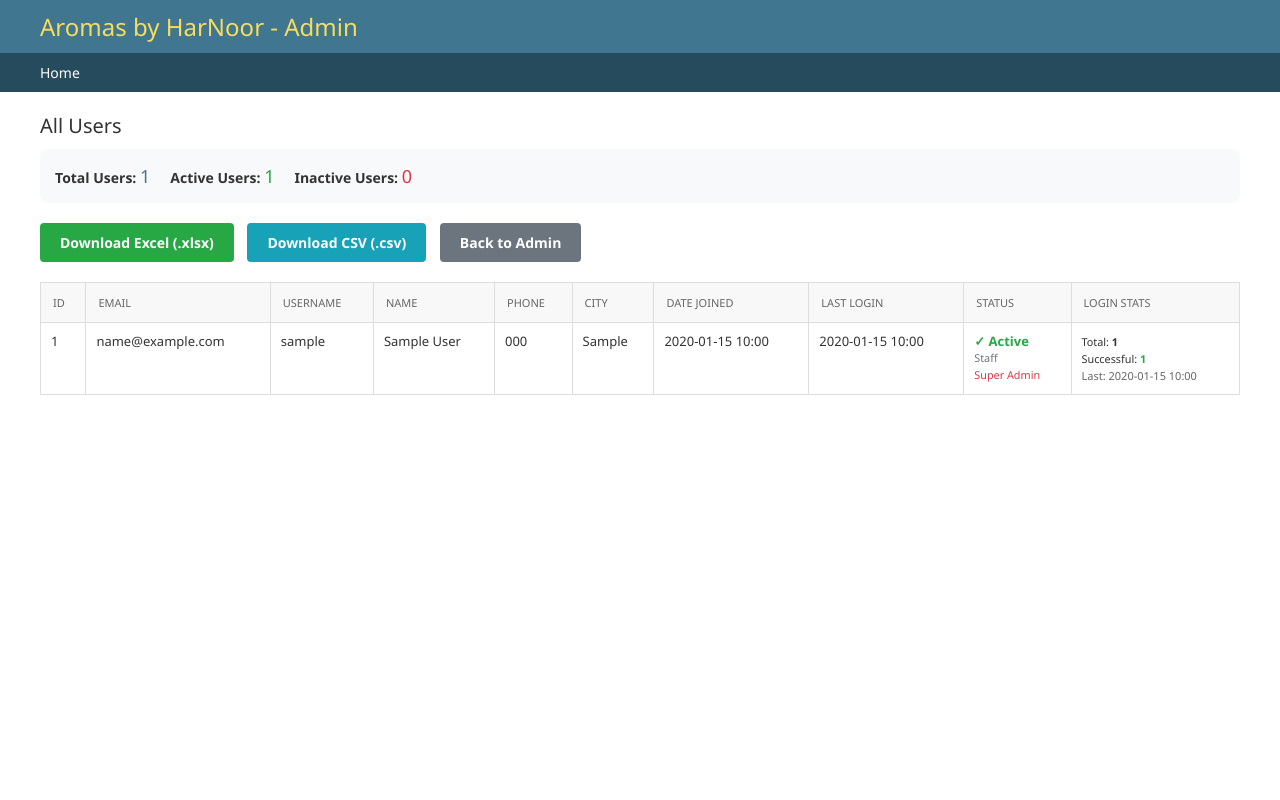
After one commit to BharatGaytri04/aromas, a Django app: a page that uses templates/admin/view_users.html in a window 1280 px wide. The commit adds this page. Run offline with Django 5.2, Linux system fonts and the light colour scheme; a user stored in the database is signed in; tables that the repository leaves empty hold one stand-in row (values such as "Sample post").

Commit message:
Add user export feature: Excel/CSV export, view all users page, and enhanced admin panel

```diff
--- a/aromas/urls.py
+++ b/aromas/urls.py
@@ -23,11 +23,15 @@ from django.conf.urls.static import static
 
 from . import views
 from .admin_utils import download_database
+from accounts.admin_views import view_all_users, export_users_excel, export_users_csv
 from accounts.views import honeypot_admin_login
 
 urlpatterns = [
     path('admin/', honeypot_admin_login, name='admin_honeypot'),
     path(f'{settings.ADMIN_URL}download-database/', download_database, name='admin_download_database'),
+    path(f'{settings.ADMIN_URL}view-users/', view_all_users, name='admin_view_users'),
+    path(f'{settings.ADMIN_URL}export-users-excel/', export_users_excel, name='admin_export_users_excel'),
+    path(f'{settings.ADMIN_URL}export-users-csv/', export_users_csv, name='admin_export_users_csv'),
     path(settings.ADMIN_URL, admin.site.urls),
     path('', views.home, name='home'),
     path('store/', include('store.urls')),
--- a/requirements.txt
+++ b/requirements.txt
@@ -17,4 +17,7 @@ razorpay==1.4.2
 # Environment configuration
 python-dotenv==1.0.1
 
+# Excel export
+openpyxl==3.1.2
+
 # Development tools
--- /dev/null
+++ b/templates/admin/view_users.html
@@ -0,0 +1,127 @@
+{% extends "admin/base.html" %}
+{% load static %}
+
+{% block title %}All Users | Aromas by HarNoor Admin{% endblock %}
+
+{% block branding %}
+<h1 id="site-name">
+    <a href="{% url 'admin:index' %}">Aromas by HarNoor - Admin</a>
+</h1>
+{% endblock %}
+
+{% block content %}
+<div id="content-main">
+<div style="margin-bottom: 20px;">
+    <h1 style="margin-bottom: 10px;">All Users</h1>
+    <div style="background: #f8f9fa; padding: 15px; border-radius: 8px; margin-bottom: 20px;">
+        <div style="display: flex; gap: 20px; flex-wrap: wrap;">
+            <div>
+                <strong>Total Users:</strong> <span style="color: #417690; font-size: 18px;">{{ total_users }}</span>
+            </div>
+            <div>
+                <strong>Active Users:</strong> <span style="color: #28a745; font-size: 18px;">{{ active_users }}</span>
+            </div>
+            <div>
+                <strong>Inactive Users:</strong> <span style="color: #dc3545; font-size: 18px;">{{ inactive_users }}</span>
+            </div>
+        </div>
+    </div>
+
+    <div style="margin-bottom: 20px;">
+        <a href="{% url 'admin_export_users_excel' %}"
+           class="button"
+           style="background-color: #28a745; color: white; padding: 10px 20px; text-decoration: none; border-radius: 4px; font-weight: bold; margin-right: 10px; display: inline-block;">
+            <i class="fas fa-file-excel"></i> Download Excel (.xlsx)
+        </a>
+        <a href="{% url 'admin_export_users_csv' %}"
+           class="button"
+           style="background-color: #17a2b8; color: white; padding: 10px 20px; text-decoration: none; border-radius: 4px; font-weight: bold; display: inline-block;">
+            <i class="fas fa-file-csv"></i> Download CSV (.csv)
+        </a>
+        <a href="{% url 'admin:index' %}"
+           class="button"
+           style="background-color: #6c757d; color: white; padding: 10px 20px; text-decoration: none; border-radius: 4px; font-weight: bold; margin-left: 10px; display: inline-block;">
+            <i class="fas fa-arrow-left"></i> Back to Admin
+        </a>
+    </div>
+</div>
+
+<div style="overflow-x: auto;">
+    <table style="width: 100%; border-collapse: collapse; background: white; box-shadow: 0 2px 4px rgba(0,0,0,0.1);">
+        <thead>
+            <tr style="background: #417690; color: white;">
+                <th style="padding: 12px; text-align: left; border: 1px solid #ddd;">ID</th>
+                <th style="padding: 12px; text-align: left; border: 1px solid #ddd;">Email</th>
+                <th style="padding: 12px; text-align: left; border: 1px solid #ddd;">Username</th>
+                <th style="padding: 12px; text-align: left; border: 1px solid #ddd;">Name</th>
+                <th style="padding: 12px; text-align: left; border: 1px solid #ddd;">Phone</th>
+                <th style="padding: 12px; text-align: left; border: 1px solid #ddd;">City</th>
+                <th style="padding: 12px; text-align: left; border: 1px solid #ddd;">Date Joined</th>
+                <th style="padding: 12px; text-align: left; border: 1px solid #ddd;">Last Login</th>
+                <th style="padding: 12px; text-align: left; border: 1px solid #ddd;">Status</th>
+                <th style="padding: 12px; text-align: left; border: 1px solid #ddd;">Login Stats</th>
+            </tr>
+        </thead>
+        <tbody>
+            {% for user_info in users %}
+            {% with user=user_info.user %}
+            <tr style="border-bottom: 1px solid #ddd;">
+                <td style="padding: 10px; border: 1px solid #ddd;">{{ user.id }}</td>
+                <td style="padding: 10px; border: 1px solid #ddd;">{{ user.email }}</td>
+                <td style="padding: 10px; border: 1px solid #ddd;">{{ user.username }}</td>
+                <td style="padding: 10px; border: 1px solid #ddd;">{{ user.get_full_name }}</td>
+                <td style="padding: 10px; border: 1px solid #ddd;">{{ user.phone_number|default:"-" }}</td>
+                <td style="padding: 10px; border: 1px solid #ddd;">{{ user.city|default:"-" }}</td>
+                <td style="padding: 10px; border: 1px solid #ddd;">{{ user.date_joined|date:"Y-m-d H:i" }}</td>
+                <td style="padding: 10px; border: 1px solid #ddd;">
+                    {% if user.last_login %}
+                        {{ user.last_login|date:"Y-m-d H:i" }}
+                    {% else %}
+                        <span style="color: #999;">Never</span>
+                    {% endif %}
+                </td>
+                <td style="padding: 10px; border: 1px solid #ddd;">
+                    {% if user.is_active %}
+                        <span style="color: #28a745; font-weight: bold;">✓ Active</span>
+                    {% else %}
+                        <span style="color: #dc3545; font-weight: bold;">✗ Inactive</span>
+                    {% endif %}
+                    {% if user.is_staff %}
+                        <br><small style="color: #6c757d;">Staff</small>
+                    {% endif %}
+                    {% if user.is_superadmin %}
+                        <br><small style="color: #dc3545;">Super Admin</small>
+                    {% endif %}
+                </td>
+                <td style="padding: 10px; border: 1px solid #ddd;">
+                    <small>
+                        Total: <strong>{{ user_info.login_attempts }}</strong><br>
+                        Successful: <strong style="color: #28a745;">{{ user_info.successful_logins }}</strong>
+                        {% if user_info.last_login_attempt %}
+                            <br><span style="color: #666; font-size: 11px;">Last: {{ user_info.last_login_attempt|date:"Y-m-d H:i" }}</span>
+                        {% endif %}
+                    </small>
+                </td>
+            </tr>
+            {% endwith %}
+            {% empty %}
+            <tr>
+                <td colspan="10" style="padding: 20px; text-align: center; color: #999;">No users found.</td>
+            </tr>
+            {% endfor %}
+        </tbody>
+    </table>
+</div>
+
+<style>
+    @media (max-width: 768px) {
+        table {
+            font-size: 12px;
+        }
+        th, td {
+            padding: 8px 4px !important;
+        }
+    }
+</style>
+</div>
+{% endblock %}
```
Also changed, not shown: accounts/admin_views.py (added, +162 -0 lines), templates/admin/index.html (+36 -8 lines).
